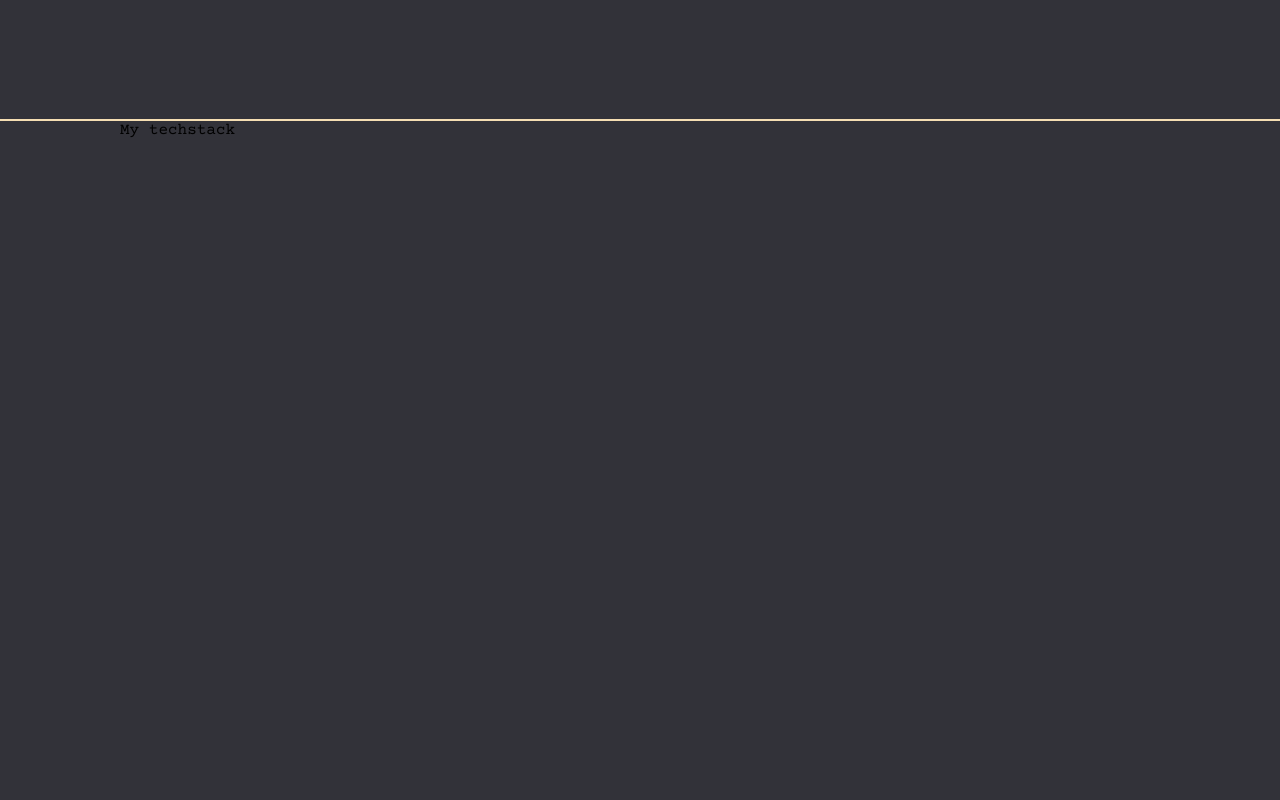
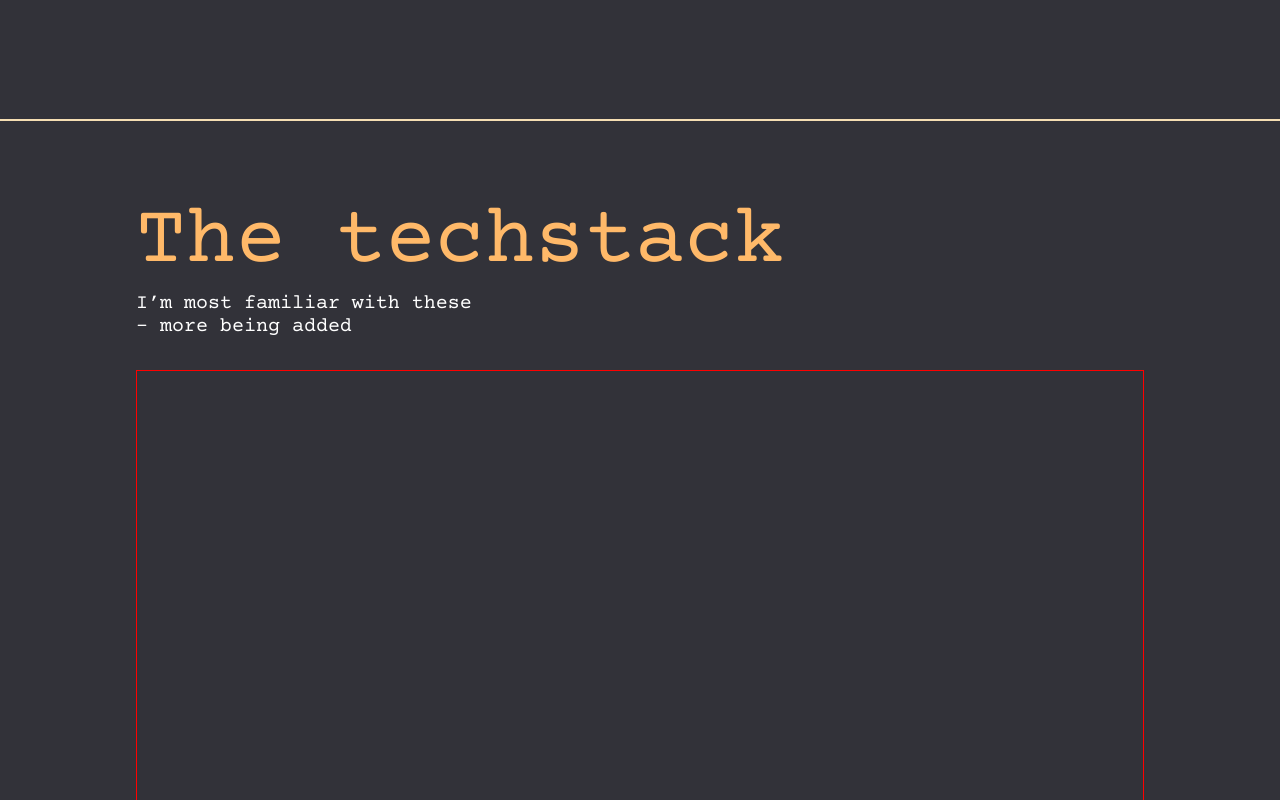
Before and after one commit to PanKarton/PersonalWebsite, a Next.js app: page / in a window 1280 px wide. Shown: the part 1480-2280 px from the top of the page. Built offline with nearby package versions, Linux system fonts and the light colour scheme.

Commit message:
feat/added basic structure for section

```diff
--- a/src/modules/MainPage/SkillsSection/SkillsSection.tsx
+++ b/src/modules/MainPage/SkillsSection/SkillsSection.tsx
@@ -1,3 +1,44 @@
+import { SectionHeading } from '@/components/atoms/SectionHeading/SectionHeading';
+import { SectionParagraph } from '@/components/atoms/SectionParagraph/SectionParagraph';
 import { MainPageSection } from '@/components/molecules/MainPageSection/MainPageSection';
 
-export const SkillsSection = () => <MainPageSection id="skills">My techstack</MainPageSection>;
+import styled from 'styled-components';
+
+export const FlexWrapper = styled.div`
+  height: 100%;
+  display: flex;
+  flex-direction: column;
+  align-items: flex-start;
+  justify-content: flex-start;
+  gap: 2rem;
+  padding: 5rem 0 0 1rem;
+
+  @media screen and (min-width: 50rem) {
+    justify-content: flex-start;
+  }
+`;
+
+export const StyledHeadingWrapper = styled.div`
+  display: flex;
+  flex-direction: column;
+  gap: 0.5rem;
+`;
+
+export const SkillsWrapper = styled.div`
+  border: 1px solid red;
+  height: 80vw;
+  width: calc(100% - 1rem);
+`;
+
+export const SkillsSection = () => (
+  <MainPageSection id="skills">
+    <FlexWrapper>
+      <StyledHeadingWrapper>
+        <SectionHeading>The techstack</SectionHeading>
+        <SectionParagraph>I’m most familiar with these - more being added </SectionParagraph>
+      </StyledHeadingWrapper>
+
+      <SkillsWrapper></SkillsWrapper>
+    </FlexWrapper>
+  </MainPageSection>
+);
```
